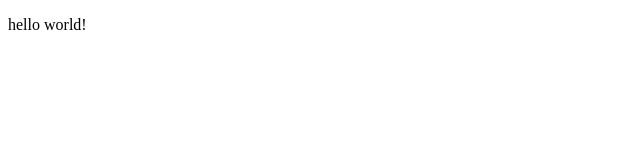
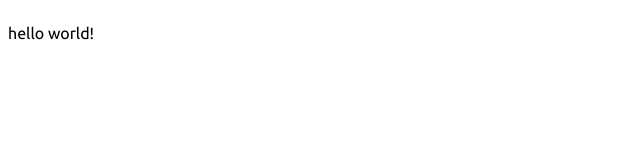
Before and after one commit to eduardokota/eduardokota.github.io, a plain HTML site: page index.html in a window 1280 px wide. Shown: the whole page, without its empty margins (0-640 px from the left). Drawn offline with Linux system fonts and the light colour scheme.

Commit message:
Update index.html

```diff
--- a/index.html
+++ b/index.html
@@ -1,6 +1,7 @@
 <!DOCTYPE html>
 <html lang="en">
   <head>
+    <link rel="stylesheet" href="sty.css" type="text/css"/>
     <link rel="stylesheet" href="http://fonts.googleapis.com/css?family=Ubuntu:300,400" type="text/css"/>
     <meta charset="UTF-8"/>
     <title>test</title>
```
